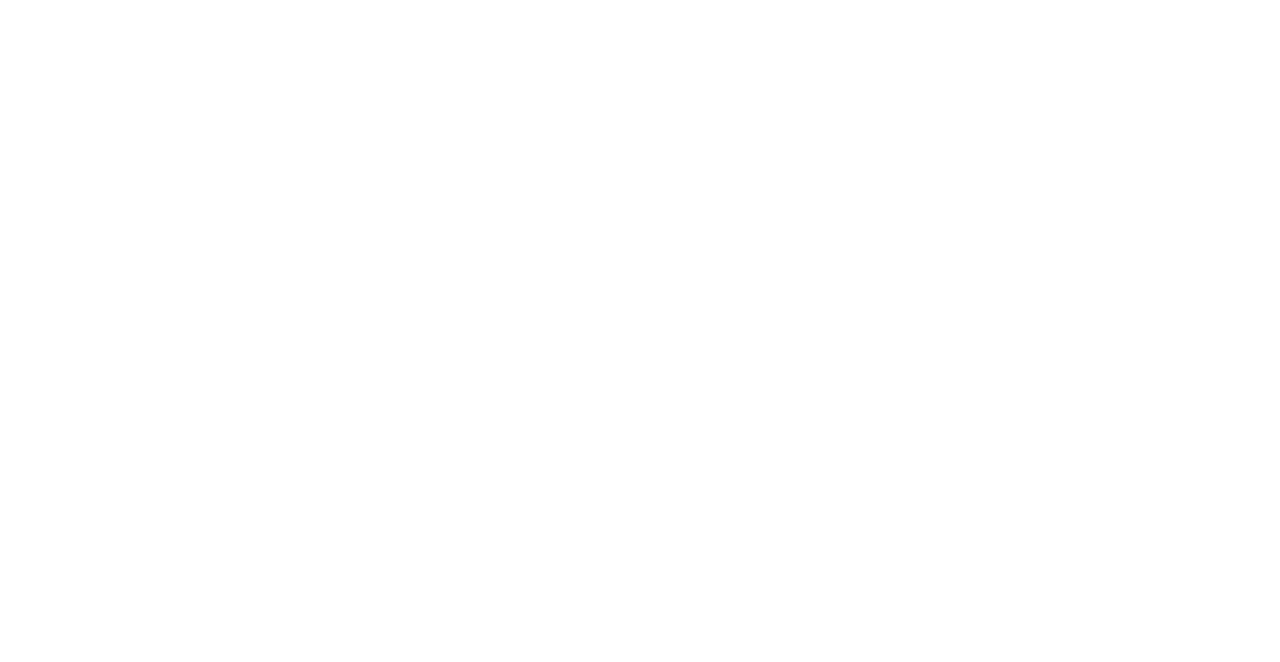
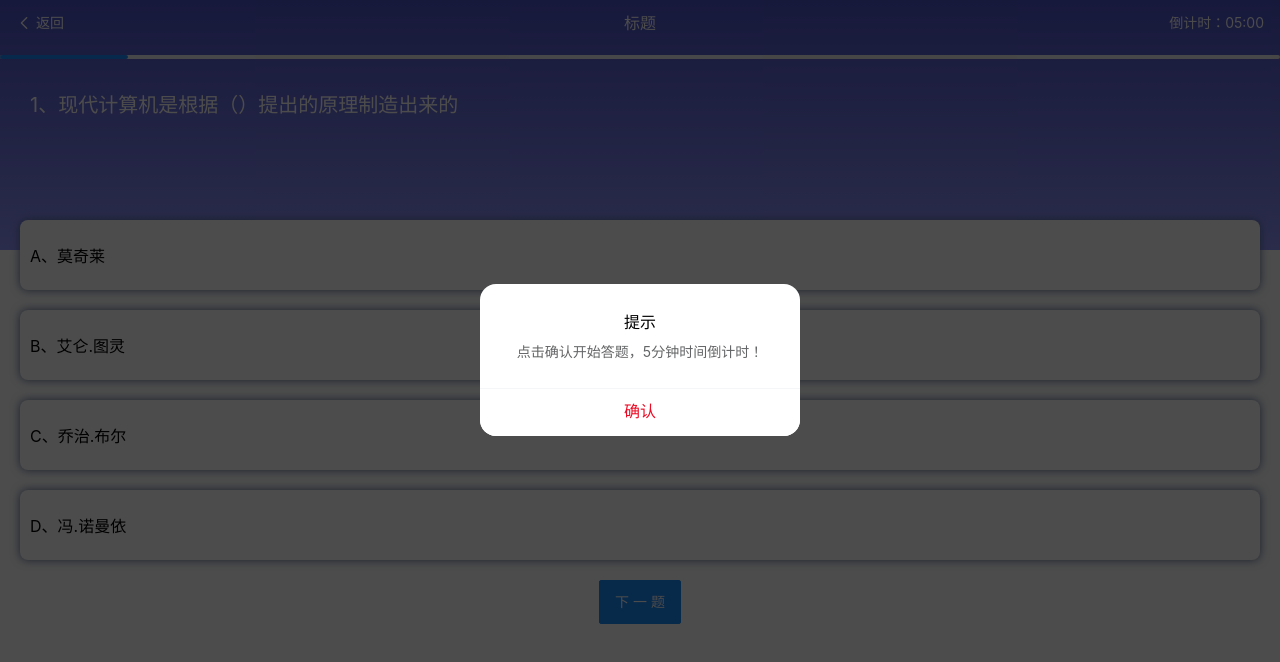
Before and after one commit to huangh99/Web-App, a Vue app: page /#/home/questions in a window 1280 px wide. Shown: the top 662 px of the page. Built offline with nearby package versions, Linux system fonts and the light colour scheme.

Commit message:
完成答题界面开发，答题分数页面结构开发

```diff
--- a/src/views/Home/Home.vue
+++ b/src/views/Home/Home.vue
@@ -13,7 +13,7 @@
     <van-grid border>
       <van-grid-item icon="photo-o" text="签到" to="/" square/>
       <van-grid-item icon="photo-o" text="课程" to="/" square/>
-      <van-grid-item icon="photo-o" text="答题" to="/" square/>
+      <van-grid-item icon="records" text="答题" to="/home/questions" square/>
       <van-grid-item icon="photo-o" text="视频" to="/" square/>
       <van-grid-item icon="photo-o" text="社区交流" to="/" square/>
       <van-grid-item icon="photo-o" text="积分兑换" to="/" square/>
--- /dev/null
+++ b/src/views/Questions/AnswerResults/AnswerResults.vue
@@ -0,0 +1,126 @@
+<template>
+  <div class="results-box">
+    <van-nav-bar
+      title="标题"
+      left-text="返回"
+      :border="false"
+      fixed
+      left-arrow
+      @click-left="onClickLeft"
+      >
+    </van-nav-bar>
+    <div class="top"></div>
+    <div class="bottom">
+      <van-row class="imgBox">
+        <van-col>
+          <van-image
+            round
+            width="70px"
+            height="70px"
+            :src="require('@/assets/default_user_pic.jpeg')"
+          />
+        </van-col>
+        <van-col class="username">
+          <p>123</p>
+        </van-col>
+      </van-row>
+      <div class="type_text"></div>
+      <div class="scoreBox">
+        <div class="score_top"><span class="item">得分：</span><span class="item_count">100</span></div>
+        <van-row class="score_bottom">
+          <van-col span="8" class="van-hairline--right">
+            <van-row><span class="item_count">1</span></van-row>
+            <van-row><span class="item">答题数</span></van-row>
+          </van-col>
+          <van-col span="8" class="van-hairline--right">
+            <van-row><span class="item_count">1</span></van-row>
+            <van-row><span class="item">正确</span></van-row>
+          </van-col>
+          <van-col span="8">
+            <van-row><span class="item_count">1</span></van-row>
+            <van-row><span class="item">错误</span></van-row>
+          </van-col>
+        </van-row>
+      </div>
+    </div>
+    <div class="btn-box">
+      <van-button plain type="info">查看详情</van-button>
+    </div>
+  </div>
+</template>
+
+<script>
+export default {
+  name: 'AnswerResults',
+  data() {
+    return {}
+  },
+  methods: {
+    onClickLeft() {}
+  }
+}
+</script>
+
+<style lang="less" scoped>
+.results-box{
+  position: absolute;
+  background-color: #ddd;
+  width: 100%;
+  height: 100%;
+  .top{
+    height: 230px;
+    background-color: #ababab;
+  }
+  .bottom{
+    // width: ;
+    margin: 10px 30px 20px;
+    height: 300px;
+    border-radius: 8px;
+    background-color: blue;
+    .imgBox{
+      padding: 10px 10px;
+      .username{
+        margin: 10px;
+        color: #fff;
+      }
+    }
+    .type_text{
+      width: 140px;
+      height: 20px;
+      background-color: #fff;
+    }
+    .scoreBox{
+      margin: 10px;
+      border-radius: 8px;
+      background-color: rgb(17, 223, 216);
+      .item{
+        color: blue;
+      }
+      .item_count{
+        color: red;
+        font-weight: 700;
+      }
+      .score_top{
+        height: 60px;
+        background-color: #fff;
+        border-radius: 8px 8px 0px 0px;
+        text-align: center;
+        line-height: 60px;
+      }
+      .score_bottom{
+        margin-top: 20px;
+        background-color: #fff;
+        border-radius: 0px 0px 8px 8px;
+        text-align: center;
+        .van-row{
+          padding: 5px;
+        }
+      }
+    }
+  }
+  .btn-box{
+    width: 100%;
+    text-align: center;
+  }
+}
+</style>
--- /dev/null
+++ b/src/views/Questions/Questions.vue
@@ -0,0 +1,212 @@
+<template>
+  <div class="question-box">
+    <div class="top">
+      <van-nav-bar
+        title="标题"
+        left-text="返回"
+        :border="false"
+        fixed
+        left-arrow
+        @click-left="onClickLeft"
+        >
+        <template #right>
+          <van-count-down ref="countDown" time="300000" format="倒计时：mm:ss" :auto-start="false" @finish="finish"/>
+        </template>
+      </van-nav-bar>
+      <van-progress :percentage="(current+1)*10" :show-pivot="false"/>
+      <p class="question_text">{{current+1}}、{{currentQuestion.title}}</p>
+    </div>
+    <div class="bottom">
+      <div class="optionBox">
+        <van-row type="flex" align="center" :class="{isActive:answers[current]==='A'}" @click="selectOption('A')">A、{{currentQuestion.option_A}}</van-row>
+        <van-row type="flex" align="center" :class="{isActive:answers[current]==='B'}" @click="selectOption('B')">B、{{currentQuestion.option_B}}</van-row>
+        <van-row type="flex" align="center" :class="{isActive:answers[current]==='C'}" @click="selectOption('C')">C、{{currentQuestion.option_C}}</van-row>
+        <van-row type="flex" align="center" :class="{isActive:answers[current]==='D'}" @click="selectOption('D')">D、{{currentQuestion.option_D}}</van-row>
+      </div>
+      <van-row gutter="10" type="flex" justify="center">
+        <van-col>
+          <van-button type="info" v-if="current!=0" @click="previous">上 一 题</van-button>
+        </van-col>
+        <van-col>
+          <van-button type="info" v-if="current!=9" @click="next">下 一 题</van-button>
+        </van-col>
+        <van-col>
+          <van-button type="info" v-if="current===9" @click="submit">提交答案</van-button>
+        </van-col>
+      </van-row>
+    </div>
+  </div>
+</template>
+
+<script>
+import { Dialog } from 'vant'
+export default {
+  name: 'Questions',
+  data() {
+    return {
+      answers: ['', '', '', '', '', '', '', '', '', ''],
+      current: 0,
+      currentQuestion: [],
+      questionList: [{
+        title: '现代计算机是根据（）提出的原理制造出来的',
+        option_A: '莫奇莱',
+        option_B: '艾仑.图灵',
+        option_C: '乔治.布尔',
+        option_D: '冯.诺曼依',
+        answer: 'D'
+      }, {
+        title: '最适合信息管理的计算机语言是()',
+        option_A: '汇编语言',
+        option_B: '机器语言',
+        option_C: 'FORTRAN语言',
+        option_D: '数据库语言',
+        answer: 'D'
+      },
+      {
+        title: '第四代计算机，采用的电子器件为()',
+        option_A: '集成电器',
+        option_B: '晶体管',
+        option_C: '电子管',
+        option_D: '大规模集成电路',
+        answer: 'D'
+      }, {
+        title: '最适合信息管理的计算机语言是()',
+        option_A: '汇编语言',
+        option_B: '机器语言',
+        option_C: 'FORTRAN语言',
+        option_D: '数据库语言',
+        answer: 'D'
+      }, {
+        title: '最适合信息管理的计算机语言是()',
+        option_A: '汇编语言',
+        option_B: '机器语言',
+        option_C: 'FORTRAN语言',
+        option_D: '数据库语言',
+        answer: 'D'
+      }, {
+        title: '最适合信息管理的计算机语言是()',
+        option_A: '汇编语言',
+        option_B: '机器语言',
+        option_C: 'FORTRAN语言',
+        option_D: '数据库语言',
+        answer: 'D'
+      }, {
+        title: '最适合信息管理的计算机语言是()',
+        option_A: '汇编语言',
+        option_B: '机器语言',
+        option_C: 'FORTRAN语言',
+        option_D: '数据库语言',
+        answer: 'D'
+      }, {
+        title: '最适合信息管理的计算机语言是()',
+        option_A: '汇编语言',
+        option_B: '机器语言',
+        option_C: 'FORTRAN语言',
+        option_D: '数据库语言',
+        answer: 'D'
+      }, {
+        title: '最适合信息管理的计算机语言是()',
+        option_A: '汇编语言',
+        option_B: '机器语言',
+        option_C: 'FORTRAN语言',
+        option_D: '数据库语言',
+        answer: 'D'
+      }, {
+        title: '最适合信息管理的计算机语言是()',
+        option_A: '汇编语言',
+        option_B: '机器语言',
+        option_C: 'FORTRAN语言',
+        option_D: '数据库语言',
+        answer: 'D'
+      }]
+    }
+  },
+  methods: {
+    previous() {
+      this.current--
+      this.currentQuestion = this.questionList[this.current]
+    },
+    next() {
+      this.current++
+      this.currentQuestion = this.questionList[this.current]
+    },
+    submit() {
+      this.$router.push('/home/questions/results')
+    },
+    selectOption(option) {
+      this.$set(this.answers, this.current, option)
+    },
+    onClickLeft() {
+      Dialog.confirm({
+        title: '提示',
+        message: '当前答题还未完成，是否退出？'
+      })
+        .then(() => {
+          this.$router.back()
+        })
+        .catch(() => {
+          // on cancel
+        })
+    },
+    finish() {
+      Dialog.alert({
+        title: '提示',
+        message: '时间到！'
+      }).then(() => {
+
+      })
+    }
+  },
+  created() {
+    this.currentQuestion = this.questionList[this.current]
+    Dialog.alert({
+      title: '提示',
+      message: '点击确认开始答题，5分钟时间倒计时！'
+    }).then(() => {
+      this.$refs.countDown.start()
+    })
+  }
+}
+</script>
+
+<style lang="less" scoped>
+.question-box{
+  .top{
+    padding-top: 55px;
+    height: 250px;
+    width: 100%;
+    box-sizing: border-box;
+    background-image: linear-gradient(#4e54c8, #8f94fb);
+    .van-nav-bar{
+      background-color: rgba(255, 255, 255, 0);
+      /deep/.van-nav-bar__title,/deep/.van-nav-bar__text,/deep/.van-icon,.van-count-down{
+        color: #fff;
+      }
+    }
+    .question_text{
+      margin:30px 30px;
+      font-size: 20px;
+      color: #fff;
+      word-break: break-all;
+    }
+  }
+  .bottom{
+    margin-top: -30px;
+    text-align: center;
+    .optionBox{
+      .van-row{
+        margin: 0 20px 20px;
+        padding: 0 10px;
+        height: 70px;
+        border-radius: 8px;
+        box-shadow: 0px 0px 10px #576B95;
+        background-color: #fff;
+        word-break: break-all;
+      }
+      .isActive{
+        background-color: #576B95;
+      }
+    }
+  }
+}
+</style>
```
Also changed, not shown: src/router/index.js (+7 -1 lines).
